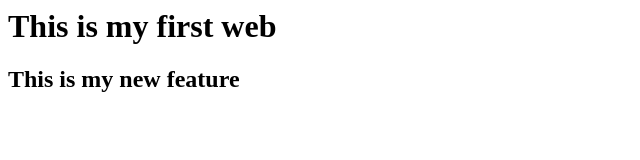
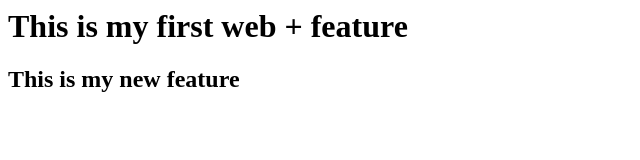
Before and after one commit to vmayur3336/sampleweb, a plain HTML site: page index.html in a window 1280 px wide. Shown: the whole page, without its empty margins (0-640 px from the left). Drawn offline with Linux system fonts and the light colour scheme.

Commit message:
new feature

```diff
--- a/index.html
+++ b/index.html
@@ -1,6 +1,6 @@
 <html>
 <body>
-<h1> This is my first web </h1>
+<h1> This is my first web + feature </h1>
 <h2> This is my new feature </h2>
 </html>
 </body>
```
